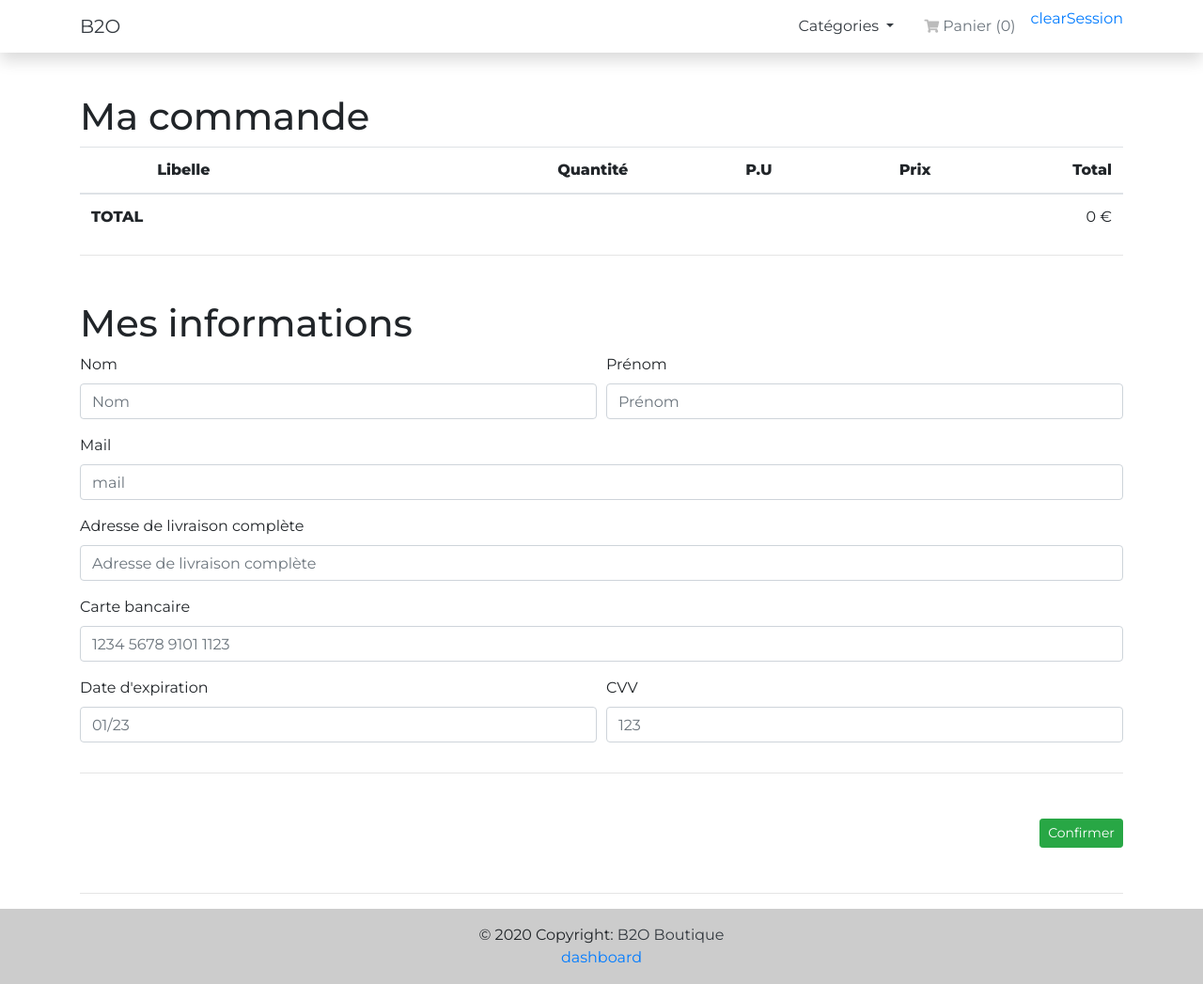
After one commit to rhayatiz/bachelor20a-ecommerce, a PHP site: page /views/paiement.php in a window 1280 px wide. The commit adds this page. Shown: the whole page at 94% size. Run offline with PHP 8.4, Linux system fonts and the light colour scheme; the template is opened without the code that fills it, so the values that code supplies are empty; some libraries are stand-ins or nearby versions.

Commit message:
confirmation commandes, affichage au dashboard

```diff
--- /dev/null
+++ b/views/paiement.php
@@ -0,0 +1,201 @@
+<?php
+ include('shared/head.php');
+?>
+
+<nav class="navbar navbar-expand-md navbar-dark bg-white shadow fixed-top">
+    <div class="container">
+        <a class="navbar-brand abs text-dark mr-5" href="index.php">B2O</a>
+        <button class="navbar-toggler" type="button" data-toggle="collapse" data-target="#collapsingNavbar">
+            <span class="navbar-toggler-icon"></span>
+        </button>
+
+        <ul class="nav">
+            <li class="nav-item dropdown">
+                <a class="nav-link text-dark dropdown-toggle" href="#" id="navbarDropdownMenuLink" data-toggle="dropdown" aria-haspopup="true" aria-expanded="false">
+                    Catégories
+                </a>
+                <div class="dropdown-menu" aria-labelledby="navbarDropdownMenuLink">
+                <?php foreach($categories as $categorie){ ?>
+                    <a class="dropdown-item" href="index.php?page=categorie&id=<?= $categorie->id ?>"><?= $categorie->libelle ?></a>
+                <?php } ?>
+                </div>
+            </li>
+            <li class="nav-item">
+            <?php if(isset($_SESSION['panier'])){
+                $qte = 0;
+                foreach($_SESSION['panier'] as $produit){
+                    $qte += $produit['quantite'];
+                }
+                ?>
+                <a href="index.php?page=panier" class="nav-link text-dark">
+                    <i class="fas fa-shopping-cart"></i>
+                    Panier (<?= $qte ?>)
+            <?php }else{ ?>
+                <a class="nav-link text-muted">
+                    <i class="fas fa-shopping-cart"></i>
+                    Panier (0)
+            <?php }?>
+                </a>
+            </li>
+
+            <li class="nav-item">
+            <a href="index.php?page=clearSession">clearSession</a>
+            </li>
+        </ul>
+    </div>
+</nav>
+
+<div style="margin-top:100px" class="container mx-auto">
+    <h1>Ma commande</h1>
+    <table class="table">
+  <thead>
+    <tr>
+      <th scope="col"></th>
+      <th scope="col">Libelle</th>
+      <th scope="col" class="text-right">Quantité</th>
+      <th scope="col" class="text-right">P.U</th>
+      <th scope="col" class="text-right">Prix</th>
+      <th scope="col" class="text-right">Total</th>
+    </tr>
+  </thead>
+  <tbody>
+    <?php
+    $total = 0;
+    foreach($panier as $produit){
+    $total += $produit['prix'] * $produit['quantite'];
+        ?>
+        <tr>
+            <td><img class='img-fluid rounded' style='max-height:100px' src="./img/<?= $produit['img'] ?>"/></td>
+            <td><?= $produit['libelle'] ?></td>
+            <!-- Quantité -->
+            <td class="text-right">
+            <td><?= $produit['quantite'] ?></td>
+            </td>
+            <!-- Quantité -->
+            <td class="text-right"><?= $produit['prix'] ?> €</td>
+            <td class="text-right"><?= $produit['prix'] * $produit['quantite'] ?> €</td>
+        </tr>
+    <?php } ?>
+    <tfoot>
+        <th colspan="5">TOTAL</th>
+        <td class="text-right"><?= $total ?> €</td>
+    </tfoot>
+  </tbody>
+</table>
+
+<hr>
+
+<?php if(!isset($order)){ ?>
+<!------------------- PAIEMENT --------------------->
+<div class="my-5">
+<h1>Mes informations</h1>
+
+<form method="POST" action="index.php?page=paiement">
+  <div class="form-row">
+    <div class="form-group col-md-6">
+      <label for="nom">Nom</label>
+      <input name="nom" type="text" class="form-control" id="nom" placeholder="Nom" required>
+    </div>
+    <div class="form-group col-md-6">
+      <label for="prenom">Prénom</label>
+      <input name="prenom" type="text" class="form-control" id="prenom" placeholder="Prénom" required>
+    </div>
+  </div>
+  <div class="form-group">
+    <label for="mail">Mail</label>
+    <input name="mail" type="text" class="form-control" id="mail" placeholder="mail" required >
+  </div>
+  <div class="form-group">
+    <label for="adresse">Adresse de livraison complète</label>
+    <input name="adresse" type="text" class="form-control" id="adresse" placeholder="Adresse de livraison complète" required >
+  </div>
+  <div class="form-group">
+    <label for="carteBancaire">Carte bancaire</label>
+    <input class="form-control" name="carteBancaire" id="carteBancaire" type="text" placeholder="1234 5678 9101 1123" maxlength="19" required>
+  </div>
+  <div class="form-row">
+    <div class="form-group col-md-6">
+      <label for="expirationDate">Date d'expiration</label>
+      <input type="text" class="form-control" id="expirationDate" placeholder="01/23" maxlength="5" required>
+    </div>
+    <div class="form-group col-md-6">
+      <label for="cvv">CVV</label>
+      <input type="text" class="form-control" id="cvv" placeholder="123" maxlength="3" required>
+    </div>
+  </div>
+  <hr>
+  <input type="hidden" name="paiementConfirm">
+  <div class="row my-5">
+      <div class="col">
+          <input type="submit" class="float-right btn btn-sm btn-success" value="Confirmer">
+      </div>
+  </div>
+</form>
+</div>
+<!------------------- PAIEMENT --------------------->
+<!------------------- Reçu --------------------->
+<?php }else{ ?>
+
+<h3>Votre commande a bien été prise en compte!</h3>
+<form>
+  <div class="form-group row">
+    <label for="staticCommande" class="col-sm-2 col-form-label">Commande numero</label>
+    <div class="col-sm-10">
+      <input type="text" readonly class="form-control-plaintext" id="staticCommande" value="<?= $order['number'] ?>">
+    </div>
+  </div>
+
+  <div class="form-group row">
+    <label for="staticName" class="col-sm-2 col-form-label">Nom Complet</label>
+    <div class="col-sm-10">
+      <input type="text" readonly class="form-control-plaintext" id="staticName" value="<?= $order['nom'] ?> <?= $order['prenom'] ?>">
+    </div>
+  </div>
+
+  <div class="form-group row">
+    <label for="staticAdress" class="col-sm-2 col-form-label">Adresse</label>
+    <div class="col-sm-10">
+      <input type="text" readonly class="form-control-plaintext" id="staticAdress" value="<?= $order['adresse'] ?>">
+    </div>
+  </div>
+
+  <div class="form-group row">
+    <label for="staticMail" class="col-sm-2 col-form-label">Mail</label>
+    <div class="col-sm-10">
+      <input type="text" readonly class="form-control-plaintext" id="staticMail" value="<?= $order['mail'] ?>">
+    </div>
+  </div>
+
+  <div class="form-group row">
+    <label for="staticTotal" class="col-sm-2 col-form-label">TOTAL</label>
+    <div class="col-sm-10">
+      <input type="text" readonly class="form-control-plaintext" id="staticTotal" value="<?= $order['total'] ?>">
+    </div>
+  </div>
+</form>
+
+<?php } ?>
+<!------------------- Reçu --------------------->
+
+<hr>
+
+
+
+</div>
+
+
+</div>
+
+<script>
+document.addEventListener("DOMContentLoaded", function() {
+    $('#carteBancaire').on('keyup', function() {
+    var foo = $(this).val().split(" ").join("");
+    if (foo.length > 0) {
+        foo = foo.match(new RegExp('.{1,4}', 'g')).join(" ");
+    }
+    $(this).val(foo);
+    });
+});
+</script>
+
+<?php include('shared/footer.php'); ?>
--- a/views/panier.php
+++ b/views/panier.php
@@ -70,7 +70,7 @@
             <!-- Quantité -->
             <td class="text-right">
                 <select onchange="changeQte(<?= $produit['id'] ?>, this)" class="form-select" aria-label="Quantité">
-                    <?php for ($i=1; $i < $produit['stock']; $i++) {
+                    <?php for ($i=1; $i <= $produit['stock']; $i++) {
                         $selected = $i == $produit['quantite'] ?  'selected' : '';
                         echo "<option $selected value='$i'>$i</option>";
                     }?>
@@ -93,7 +93,7 @@
 
 <div class="row my-5">
       <div class="col">
-          <a class="float-right btn btn-sm btn-success">Paiement</a>
+          <a href="index.php?page=paiement" class="float-right btn btn-sm btn-success">Paiement</a>
       </div>
 </div>
 
--- a/views/shared/header.php
+++ b/views/shared/header.php
@@ -11,20 +11,20 @@
         <div id="nav-secondary-body">
             <div class="nav-secondary-item">
                 <i class="far fa-calendar-alt"></i>
-                <a href="index.php?page=categories" class="no-deco">Catégories</a>
+                <a href="index.php?page=categories" class="text-white">Catégories</a>
             </div>
 
 
             <div class="nav-secondary-item" >
                 <i class="far fa-list-alt"></i>
-                <a href="index.php?page=produits" class="no-deco">Produits</a>
+                <a href="index.php?page=produits" class="text-white">Produits</a>
             </div>
 
             <hr class="bg-muted">
 
             <div class="nav-secondary-item">
                 <i class="fas fa-shopping-cart"></i>
-                <a>Commandes</a>
+                <a href="index.php?page=orders" class="text-white">Commandes</a>
             </div>
         </div>
     </nav>
```
Also changed, not shown: Controllers/PanierController.php (+51 -0 lines), DAO/OrderDao.php (added, +100 -0 lines), DAO/ProduitDao.php (+9 -0 lines), index.php (+11 -6 lines), views/dashboard/home.php (+0 -22 lines), views/dashboard/orders.php (added, +89 -0 lines).
